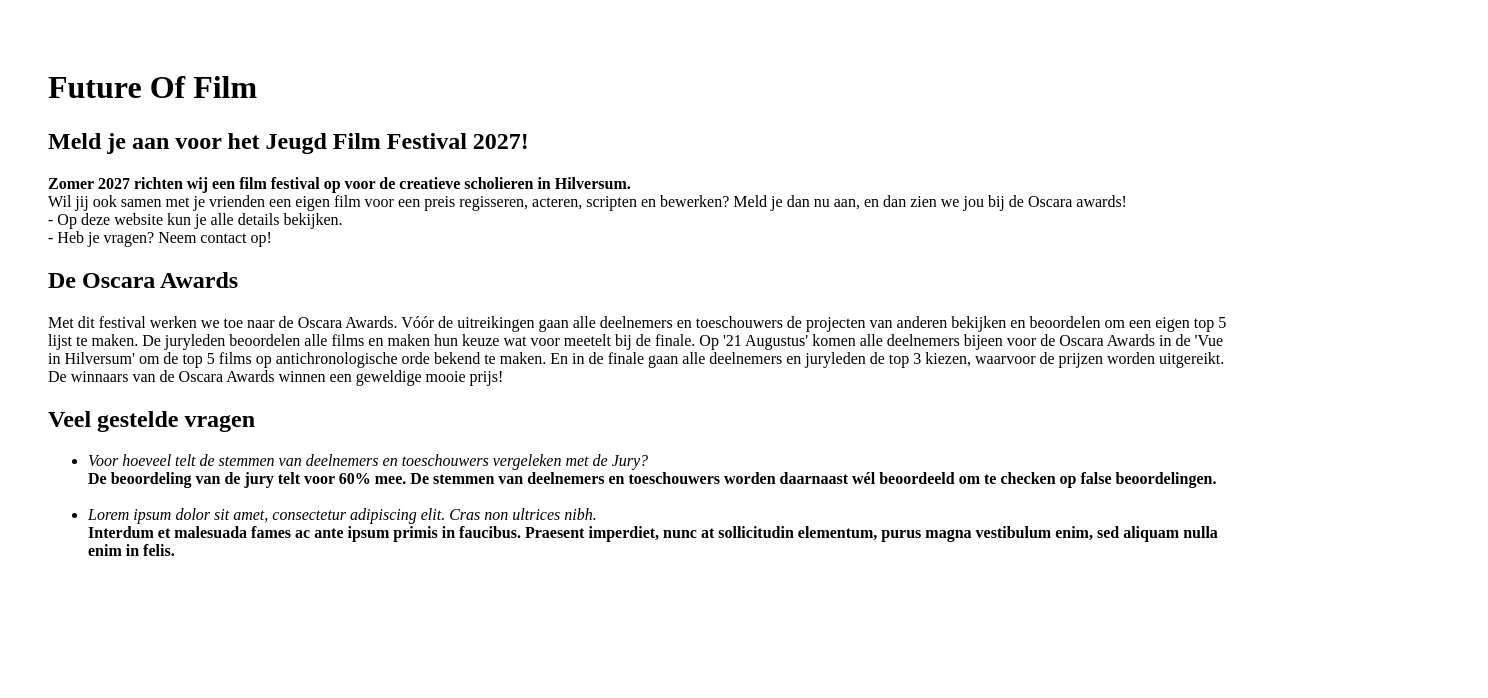
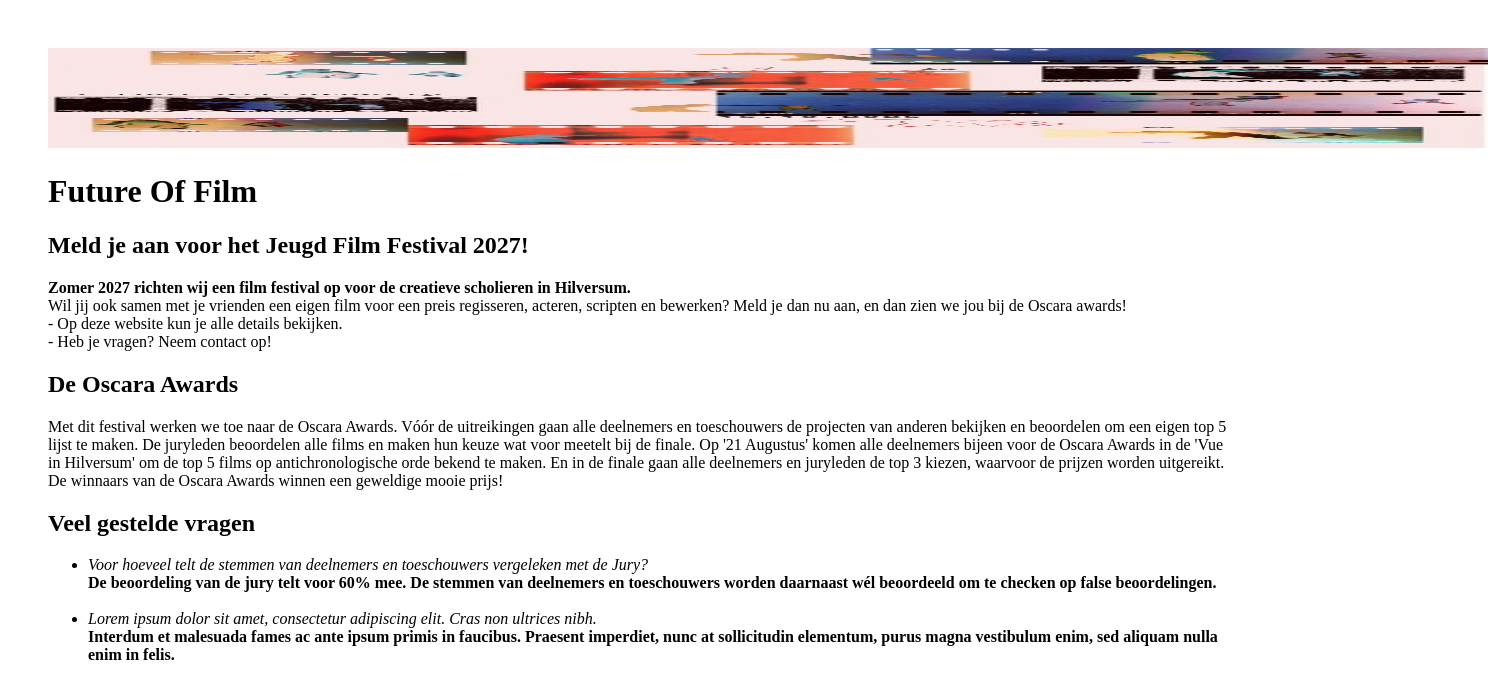
Before and after one commit to Gabriella-spiralen/html-weekopdracht-2-bouwen, a plain HTML site: page index.html in a window 1280 px wide. Shown: the whole page, 1488 px wide, since content can reach past the window. Drawn offline with Linux system fonts and the light colour scheme.

Commit message:
WebLab Run 27-11-2026 12:30:50 (UTC+01:00)

```diff
--- a/index.html
+++ b/index.html
@@ -6,6 +6,7 @@
     <title>FutureOfFilm</title>
 </head>
 <body style="padding: 40px">
+  <img src="Film.jpg" alt="Graphic design van filmstroken" width="1440" height="100">
     <h1>Future Of Film </h1>
     <h2>Meld je aan voor het Jeugd Film Festival 2027!</h2>
     <p><strong> Zomer 2027 richten wij een film festival op voor de creatieve scholieren in Hilversum.</strong> <br>Wil jij ook samen met je vrienden een eigen film voor een preis regisseren, acteren, scripten en bewerken? Meld je dan nu aan, en dan zien we jou bij de Oscara awards! <br> - Op deze website kun je alle details bekijken. <br> - Heb je vragen? Neem contact op!</p>
```
Also changed, not shown: Film.jpg (added), 1 other file.
